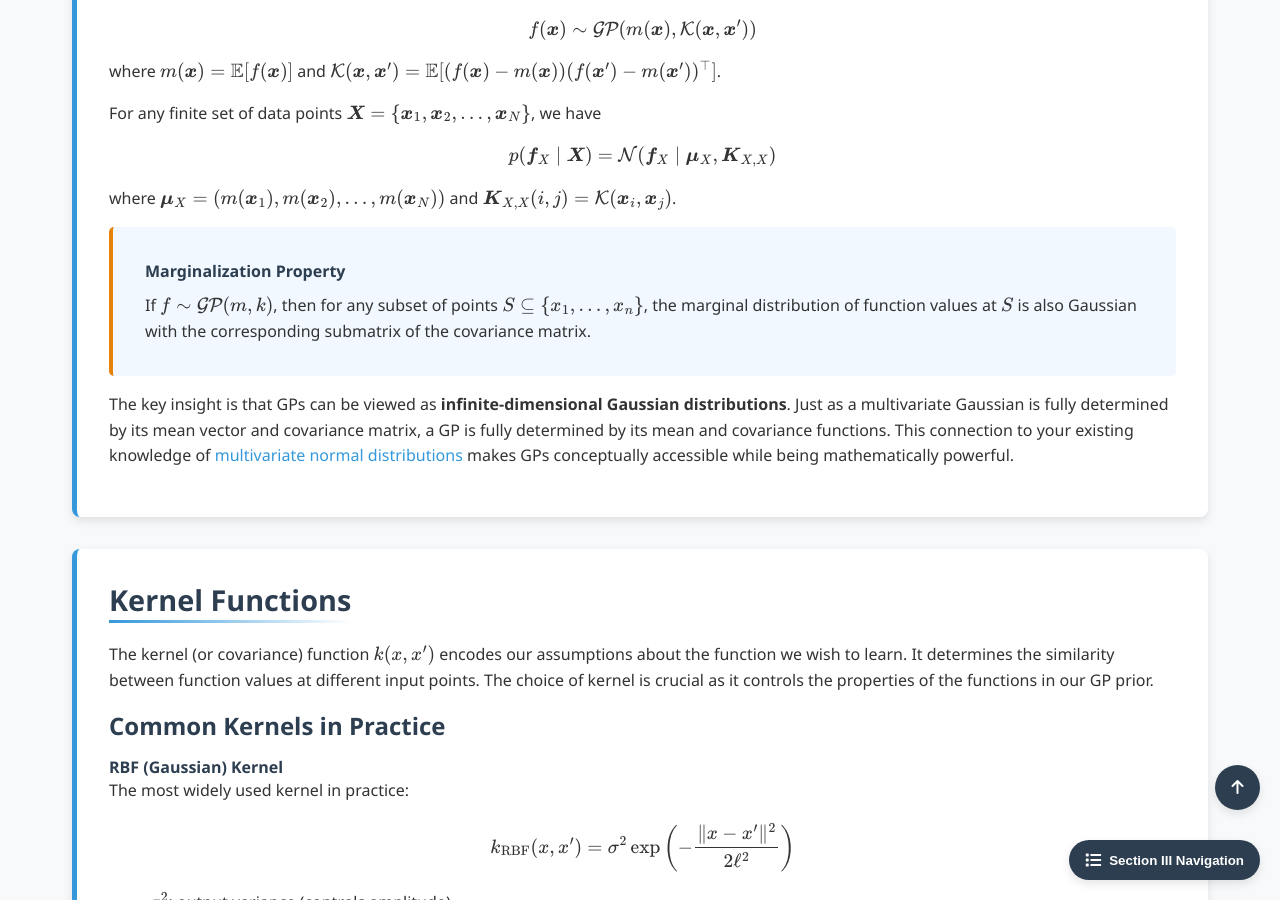
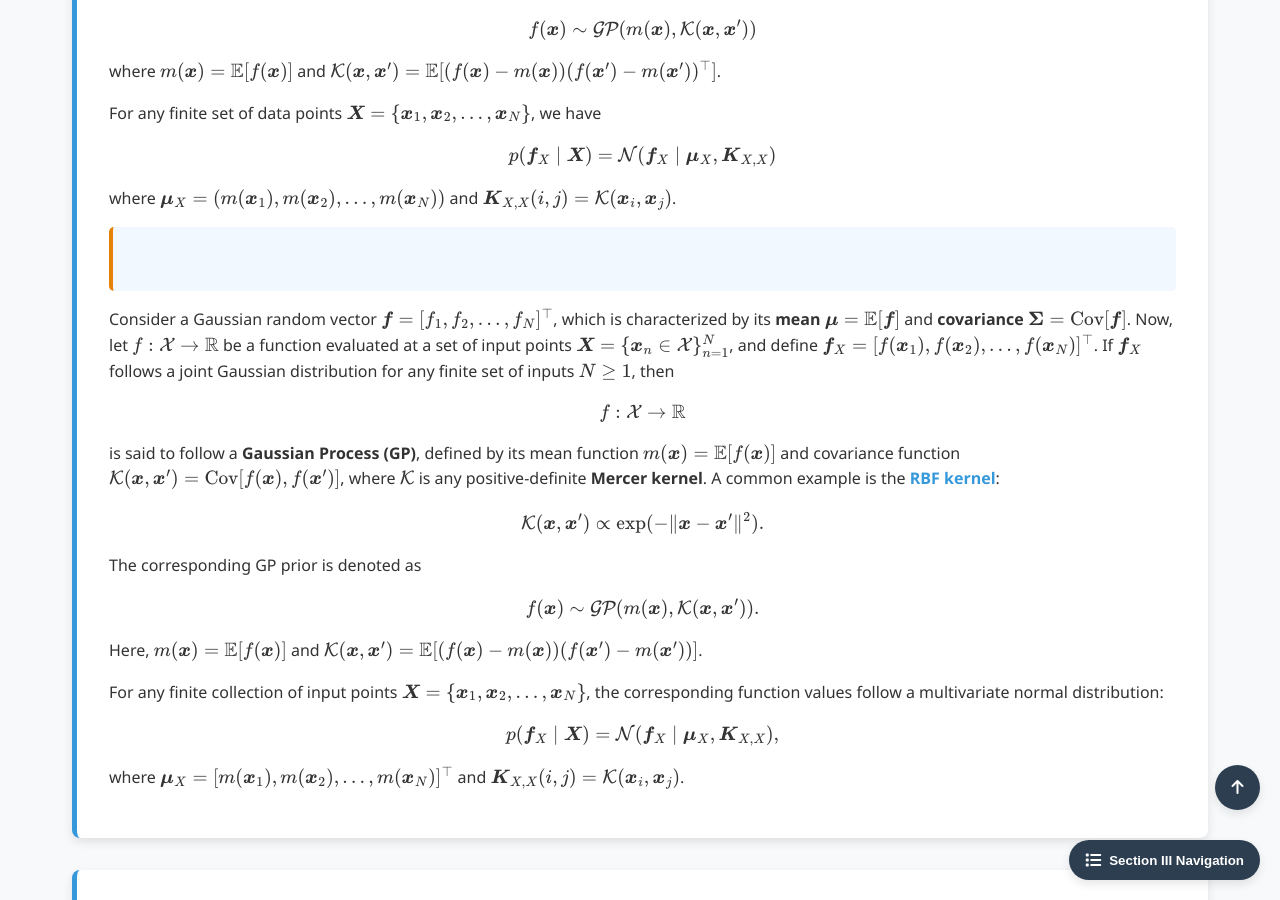
Before and after one commit to Yusukey01/yusukey01.github.io, a Jekyll site: the page built from Mathematics/Probability/gaussian_process.html, in a window 1280 px wide and 900 px high, scrolled down 1196 px. Built offline with Jekyll 4.4.1, drawn with Linux system fonts in a browser that asks for light colours.

Commit message:
added Gaussian Process

```diff
--- a/Mathematics/Probability/gaussian_process.html
+++ b/Mathematics/Probability/gaussian_process.html
@@ -159,19 +159,56 @@ uses_python: true
                 </p>
 
                 <div class="theorem">
-                    <span class="theorem-title">Marginalization Property</span>
-                    If \(f \sim \mathcal{GP}(m, k)\), then for any subset of points \(S \subseteq \{x_1, \ldots, x_n\}\),
-                    the marginal distribution of function values at \(S\) is also Gaussian with the corresponding submatrix
-                    of the covariance matrix.
+
                 </div>
 
                 <p>
-                    The key insight is that GPs can be viewed as <strong>infinite-dimensional Gaussian distributions</strong>.
-                    Just as a multivariate Gaussian is fully determined by its mean vector and covariance matrix, a GP is
-                    fully determined by its mean and covariance functions. This connection to your existing knowledge of
-                    <a href="mvn.html">multivariate normal distributions</a> makes GPs conceptually accessible while being
-                    mathematically powerful.
+                    Consider a Gaussian random vector \(\boldsymbol{f} = [f_1, f_2, \ldots, f_N]^\top\),
+                    which is characterized by its <strong>mean</strong>
+                    \(\boldsymbol{\mu} = \mathbb{E}[\boldsymbol{f}]\) and <strong>covariance</strong>
+                    \(\boldsymbol{\Sigma} = \mathrm{Cov}[\boldsymbol{f}]\).
+                    Now, let \(f : \mathcal{X} \rightarrow \mathbb{R}\) be a function evaluated at a set of input points
+                    \(\boldsymbol{X} = \{\boldsymbol{x}_n \in \mathcal{X}\}_{n=1}^N\), and define
+                    \(\boldsymbol{f}_X = [f(\boldsymbol{x}_1), f(\boldsymbol{x}_2), \ldots, f(\boldsymbol{x}_N)]^\top\).
+                    If \(\boldsymbol{f}_X\) follows a joint Gaussian distribution for any finite set of inputs
+                    \(N \ge 1\), then
+                    \[
+                        f : \mathcal{X} \rightarrow \mathbb{R}
+                    \]
+                    is said to follow a <strong>Gaussian Process (GP)</strong>,
+                    defined by its mean function \(m(\boldsymbol{x}) = \mathbb{E}[f(\boldsymbol{x})]\)
+                    and covariance function \(\mathcal{K}(\boldsymbol{x}, \boldsymbol{x}') =
+                    \mathrm{Cov}[f(\boldsymbol{x}), f(\boldsymbol{x}')]\),
+                    where \(\mathcal{K}\) is any positive-definite <strong>Mercer kernel</strong>.
+                    A common example is the <a href="../Machine_learning/intro_classification.html"><strong>RBF kernel</strong></a>:
+                    \[
+                        \mathcal{K}(\boldsymbol{x}, \boldsymbol{x}')
+                        \propto \exp(-\|\boldsymbol{x} - \boldsymbol{x}'\|^2).
+                    \]
                 </p>
+
+                <p>
+                    The corresponding GP prior is denoted as
+                    \[
+                        f(\boldsymbol{x}) \sim \mathcal{GP}(m(\boldsymbol{x}), \mathcal{K}(\boldsymbol{x}, \boldsymbol{x}')).
+                    \]
+                    Here, \(m(\boldsymbol{x}) = \mathbb{E}[f(\boldsymbol{x})]\) and
+                    \(\mathcal{K}(\boldsymbol{x}, \boldsymbol{x}') =
+                    \mathbb{E}[(f(\boldsymbol{x}) - m(\boldsymbol{x}))(f(\boldsymbol{x}') - m(\boldsymbol{x}'))]\).
+                </p>
+
+                <p>
+                    For any finite collection of input points
+                    \(\boldsymbol{X} = \{\boldsymbol{x}_1, \boldsymbol{x}_2, \ldots, \boldsymbol{x}_N\}\),
+                    the corresponding function values follow a multivariate normal distribution:
+                    \[
+                        p(\boldsymbol{f}_X \mid \boldsymbol{X})
+                        = \mathcal{N}(\boldsymbol{f}_X \mid \boldsymbol{\mu}_X, \boldsymbol{K}_{X,X}),
+                    \]
+                    where \(\boldsymbol{\mu}_X = [m(\boldsymbol{x}_1), m(\boldsymbol{x}_2), \ldots, m(\boldsymbol{x}_N)]^\top\)
+                    and \(\boldsymbol{K}_{X,X}(i, j) = \mathcal{K}(\boldsymbol{x}_i, \boldsymbol{x}_j)\).
+                </p>
+
             </section>
 
             <section id="kernel" class="section-content">
```
